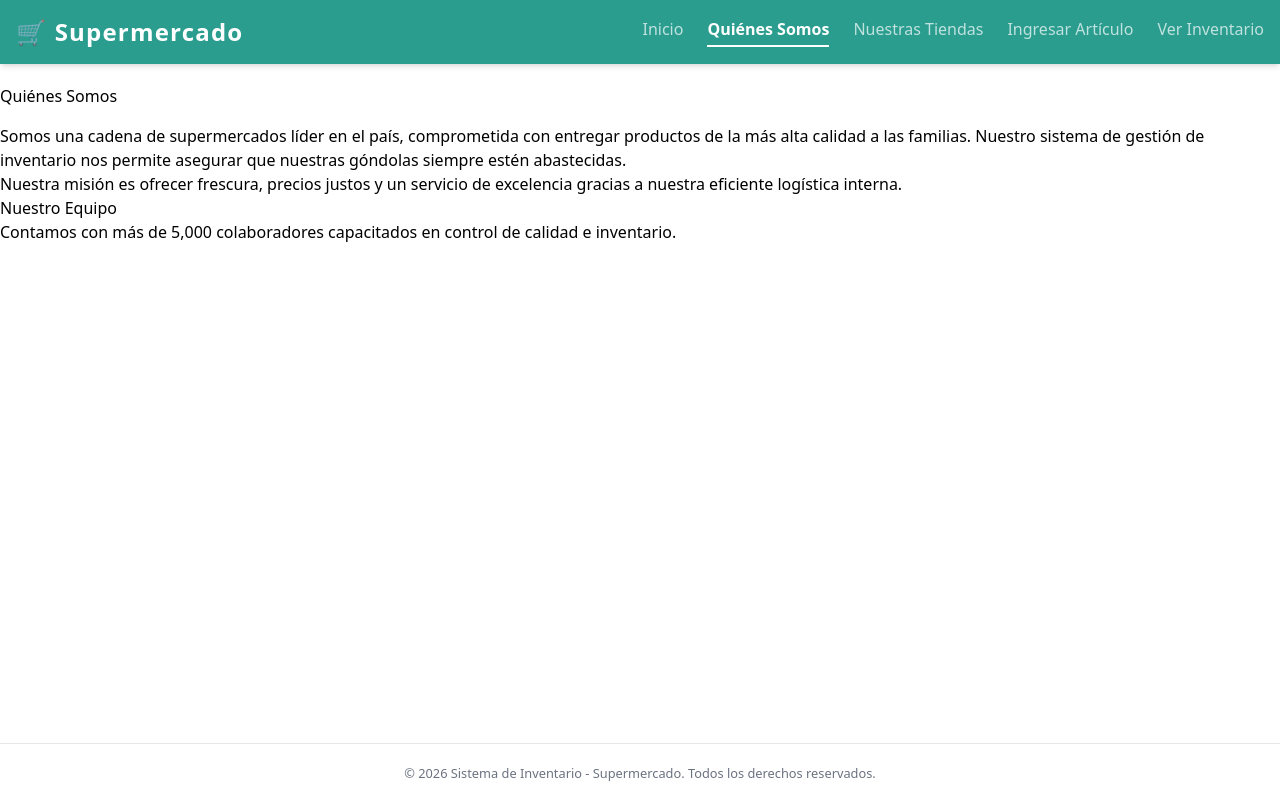
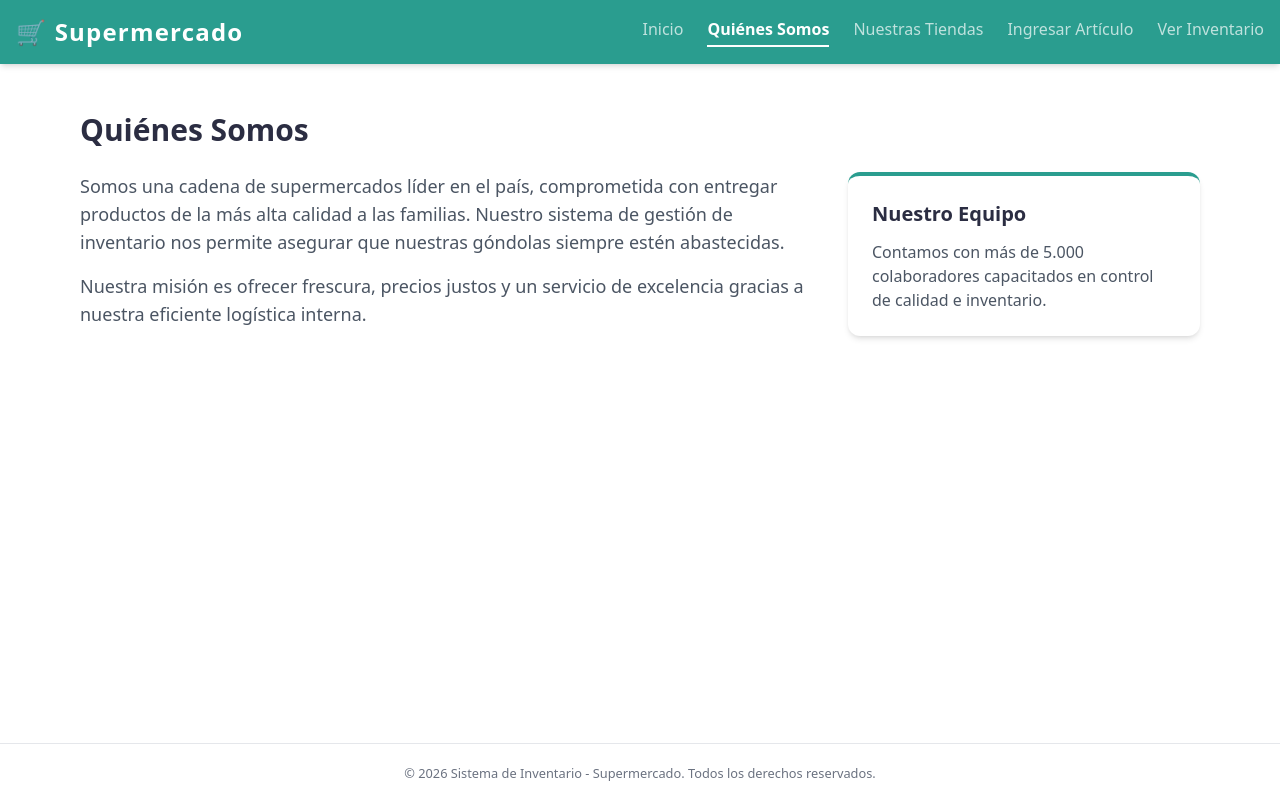
Before and after one commit to JenniferGonzalezT/supermercado-jennifer-gonzalez-PFY2202-004A, a React (Vite) app: page /quienes-somos in a window 1280 px wide. Built offline with nearby package versions, Linux system fonts and the light colour scheme.

Commit message:
S2-Refactor: migrar QuienesSomos.jsx a Tailwind CSS y eliminar dependencias de Bootstrap

```diff
--- a/src/pages/QuienesSomos.jsx
+++ b/src/pages/QuienesSomos.jsx
@@ -1,9 +1,13 @@
-const QuienesSomos = () => {
+export default function QuienesSomos() {
   return (
-    <div className="container mt-5">
-      <h2 className="mb-4">Quiénes Somos</h2>
-      <div className="row">
-        <div className="col-md-8">
+    <div className="max-w-6xl mx-auto px-4 mt-12 mb-12">
+      <h2 className="text-3xl font-bold text-color-oscuro mb-6">Quiénes Somos</h2>
+
+      {/* Grilla: 1 columna en móviles, 3 columnas en pantallas medianas/grandes */}
+      <div className="grid grid-cols-1 md:grid-cols-3 gap-8">
+
+        {/* Ocupa 2 de las 3 columnas disponibles */}
+        <div className="md:col-span-2 space-y-4 text-lg text-gray-600">
           <p>
             Somos una cadena de supermercados líder en el país, comprometida con entregar
             productos de la más alta calidad a las familias. Nuestro sistema de gestión de
@@ -14,17 +18,18 @@ const QuienesSomos = () => {
             gracias a nuestra eficiente logística interna.
           </p>
         </div>
-        <div className="col-md-4">
-          <div className="card">
-            <div className="card-body">
-              <h5 className="card-title">Nuestro Equipo</h5>
-              <p className="card-text">Contamos con más de 5,000 colaboradores capacitados en control de calidad e inventario.</p>
-            </div>
+
+        {/* Ocupa 1 de las 3 columnas disponibles (Tarjeta lateral) */}
+        <div className="md:col-span-1">
+          <div className="bg-white rounded-xl shadow-md p-6 h-full border-t-4 border-acento-verdoso">
+            <h5 className="text-xl font-bold text-color-oscuro mb-3">Nuestro Equipo</h5>
+            <p className="text-gray-600">
+              Contamos con más de 5.000 colaboradores capacitados en control de calidad e inventario.
+            </p>
           </div>
         </div>
+
       </div>
     </div>
   );
-};
-
-export default QuienesSomos;
+}
```
